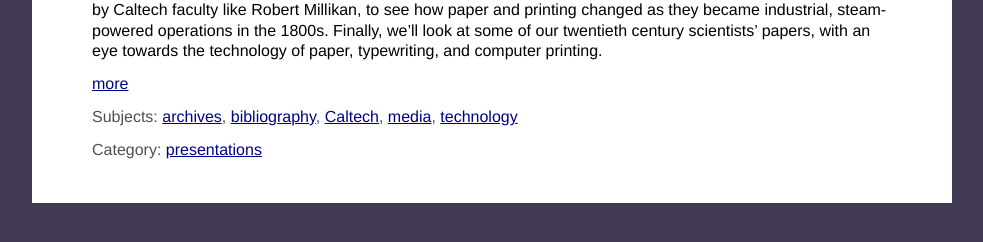
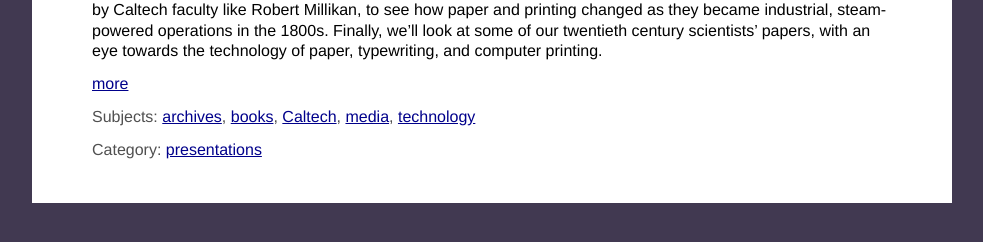
Before and after one commit to collopy/collopy.github.io, a Jekyll site: the page built from presentations/_posts/2019-04-11-copernicus.md, in a window 1280 px wide. Shown: the part 304-546 px from the top of the page, without its empty margins (148-1131 px from the left). Built offline with Jekyll 4.4.1, drawn with Linux system fonts in a browser that asks for light colours.

Commit message:
Remove bibliography tag, added books

```diff
--- a/presentations/_posts/2019-04-11-copernicus.md
+++ b/presentations/_posts/2019-04-11-copernicus.md
@@ -4,7 +4,7 @@ title: "Copernicus to Feynman: Paper and Print in the Caltech Archives from 1500
 venue: "Caltech Alumni Association"
 link: "https://www.youtube.com/watch?v=0LPJnO1Xkbg&list=PLdAuZfFi4N-lmxhTy5RhuPDEo5G2PEbTr"
 medium: video
-tags: Caltech archives bibliography media technology
+tags: Caltech archives books media technology
 ---
 
 Caltech’s Archives and Special Collections include rare books from the Scientific Revolution, the correspondence and research notes of Caltech scientists and engineers, and other records of the history of science and technology at Caltech. Our formats include film, magnetic tape, and a variety of digital media—but for this webinar we’ll be focusing on paper and print, to accompany Mark Kurlansky’s history Paper. We’ll look at some books from as early as 1502, only fifty years after the invention of movable type in Europe, including original editions of works by Copernicus, Galileo, Kepler, and Newton. And we’ll look at modern books, from a first edition of The Origin of Species published in 1859 to works by Caltech faculty like Robert Millikan, to see how paper and printing changed as they became industrial, steam-powered operations in the 1800s. Finally, we’ll look at some of our twentieth century scientists’ papers, with an eye towards the technology of paper, typewriting, and computer printing.
--- a/writing/_posts/2012-02-29-bibliography.html
+++ b/writing/_posts/2012-02-29-bibliography.html
@@ -2,7 +2,7 @@
 layout: post
 title: History of Cybernetics Bibliography
 medium: text
-tags: [cybernetics, science, technology, politics, computing, art, war, biology, film, video, media, psychiatry, psychology, anthropology, visual culture, consciousness, human sciences, medicine, technopolitics, engineering, bibliography, counterculture, mind sciences]
+tags: [cybernetics, science, technology, politics, computing, art, war, biology, film, video, media, psychiatry, psychology, anthropology, visual culture, consciousness, human sciences, medicine, technopolitics, engineering, counterculture, mind sciences]
 ---
 
 <p>This is a bibliography of historical and sociological works on cybernetics, a science of “control and communication in the animal and the machine” which flourished from World War II into the 1970s.</p>
```
Also changed, not shown: presentations/_posts/2019-04-08-revolution.md (+1 -1 lines).
